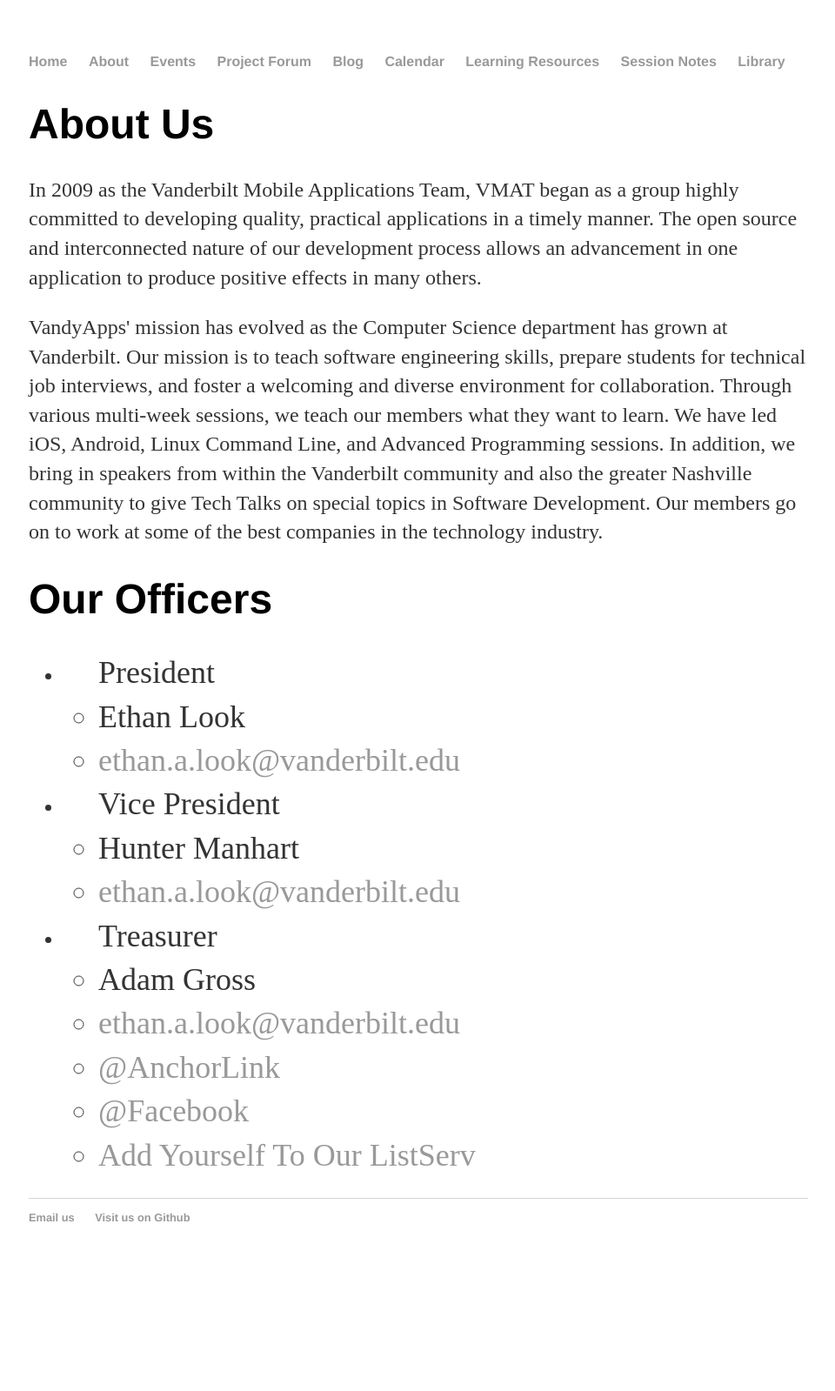
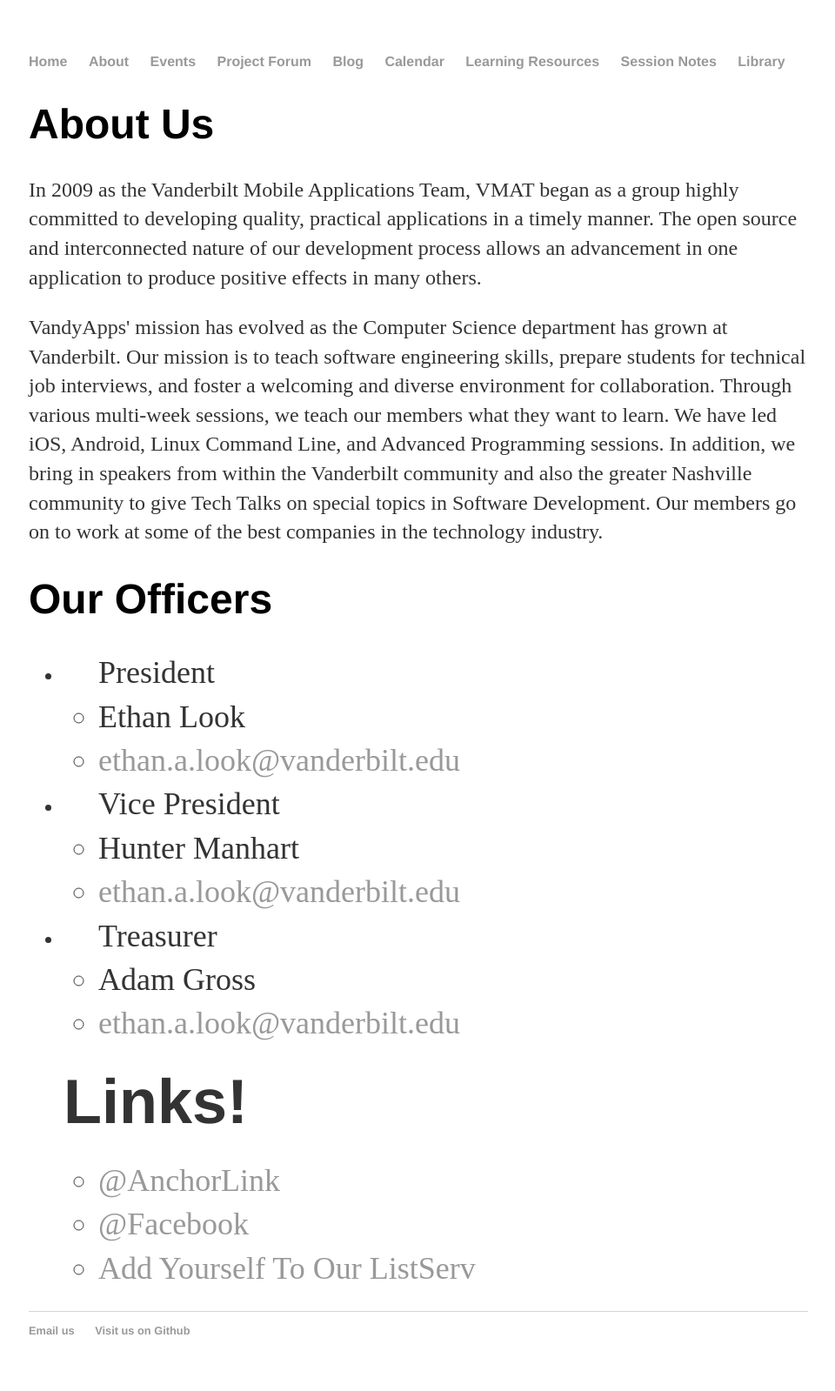
Before and after one commit to VandyApps/adamMgross.github.io, a Jekyll site: the page built from about/index.html, in a window 1280 px wide. Shown: the whole page at 87% size, without its empty margins (159-1119 px from the left). Built offline with Jekyll 4.4.1, drawn with Linux system fonts in a browser that asks for light colours; before the commit the page ends 1469 px from its top, so only the background shows below that.

Commit message:
Automated commit message.

```diff
--- a/about/index.html
+++ b/about/index.html
@@ -21,7 +21,7 @@
                     <li>Adam Gross</li>
                     <li><a href="mailto:ethan.a.look@vanderbilt.edu">ethan.a.look@vanderbilt.edu</a></li></ul>
                 </li>
-
+                <h1>Links!</h1>
 			<ul class="Links">
 				<li><a href="https://anchorlink.vanderbilt.edu/organization/VandyApps">@AnchorLink</a></li>
 				<li><a href="https://www.facebook.com/VandyApps/?fref=ts&ref=br_tf">@Facebook</a></li>
```
